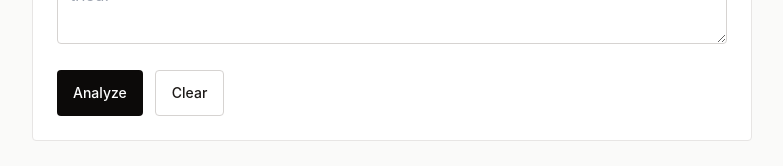
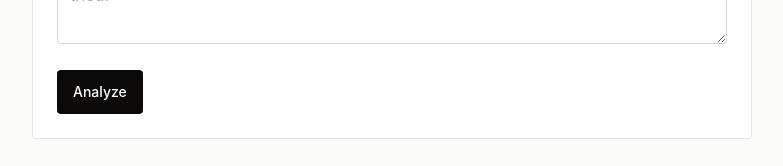
Before and after one commit to Yevhenii90/decision-debugger, a Next.js app: page / in a window 1280 px wide. Shown: the part 452-618 px from the top of the page, without its empty margins (248-1031 px from the left). Built offline with nearby package versions, Linux system fonts and the light colour scheme.

Commit message:
Remove clear button

```diff
--- a/app/page.tsx
+++ b/app/page.tsx
@@ -61,11 +61,6 @@ export default function Home() {
     }
   }
 
-  function handleClear() {
-    setResult(null);
-    setError(null);
-  }
-
   return (
     <main className="mx-auto flex min-h-screen w-full max-w-3xl flex-col gap-8 px-4 py-8 sm:px-6 sm:py-12">
       <header className="space-y-2 text-center">
@@ -77,7 +72,6 @@ export default function Home() {
       <section className="rounded border border-stone-200 bg-white p-4 sm:p-6">
         <DecisionForm
           onSubmit={handleAnalyze}
-          onClear={handleClear}
           isLoading={isLoading}
         />
       </section>
--- a/components/DecisionForm.tsx
+++ b/components/DecisionForm.tsx
@@ -9,14 +9,13 @@ type DecisionFormProps = {
     context: string;
     mode: AnalysisMode;
   }) => Promise<void>;
-  onClear: () => void;
   isLoading: boolean;
 };
 
 const sampleDecision =
   "Should I leave my current job to join an early-stage startup?";
 
-export function DecisionForm({ onSubmit, onClear, isLoading }: DecisionFormProps) {
+export function DecisionForm({ onSubmit, isLoading }: DecisionFormProps) {
   const [decision, setDecision] = useState("");
   const [context, setContext] = useState("");
 
@@ -28,12 +27,6 @@ export function DecisionForm({ onSubmit, onClear, isLoading }: DecisionFormProps
       context: context.trim(),
       mode: "Critical",
     });
-  }
-
-  function handleClear() {
-    setDecision("");
-    setContext("");
-    onClear();
   }
 
   return (
@@ -75,14 +68,6 @@ export function DecisionForm({ onSubmit, onClear, isLoading }: DecisionFormProps
         >
           {isLoading ? "Analyzing..." : "Analyze"}
         </button>
-        <button
-          type="button"
-          onClick={handleClear}
-          disabled={isLoading}
-          className="rounded border border-stone-300 px-4 py-3 text-sm font-medium text-stone-900 transition hover:bg-stone-100 disabled:cursor-not-allowed disabled:text-stone-400"
-        >
-          Clear
-        </button>
       </div>
     </form>
   );
```
